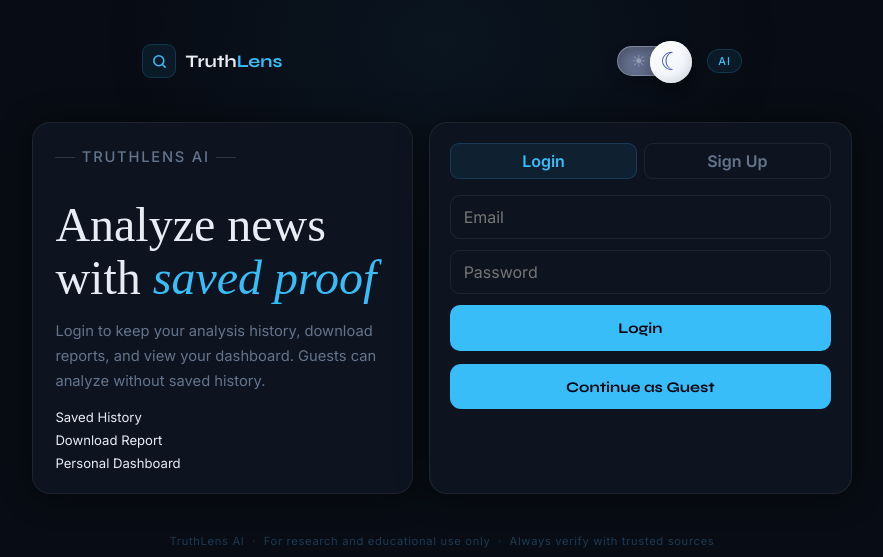
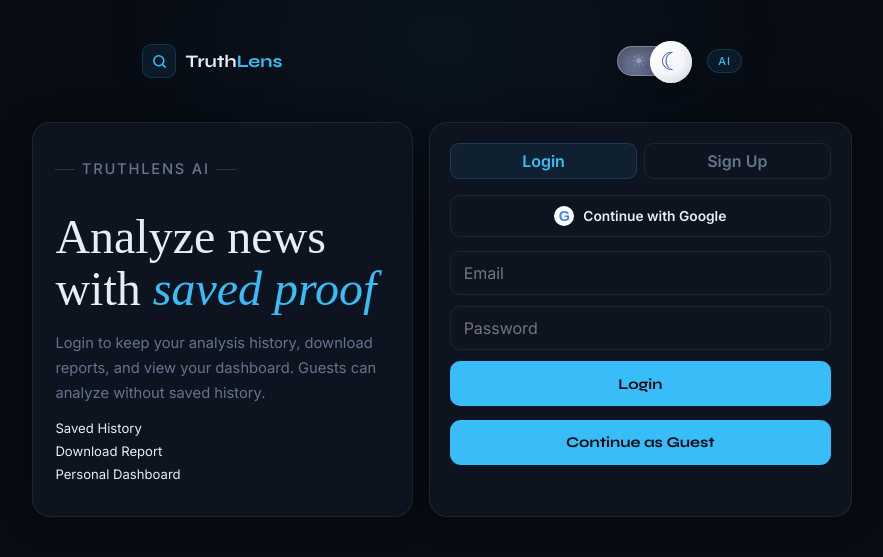
Before and after one commit to sourabh-2610/TruthLens, a Flask app: page / in a window 1280 px wide. Shown: the top 557 px of the page, without its empty margins (198-1081 px from the left). Run offline with Flask 3, Linux system fonts and the light colour scheme; parts of the project's set-up code (start-up, migrations or seed data) failed here and were passed over; some web fonts are replaced.

Commit message:
Add Google account sign in

```diff
--- a/app.py
+++ b/app.py
@@ -1,11 +1,14 @@
 import os
 import pickle
+import json
 import math
 import re
 import shutil
 import sqlite3
 import subprocess
 import uuid
+import urllib.parse
+import urllib.request
 import pytesseract
 from datetime import datetime
 from PIL import Image, ImageEnhance, ImageFilter, ImageOps, UnidentifiedImageError
@@ -33,6 +36,11 @@
 app.config['UPLOAD_FOLDER'] = str(UPLOAD_FOLDER)
 app.config['MAX_CONTENT_LENGTH'] = MAX_UPLOAD_SIZE
 app.config["SECRET_KEY"] = os.environ.get("SECRET_KEY", "truthlens-dev-secret-key")
+GOOGLE_CLIENT_ID = os.environ.get("GOOGLE_CLIENT_ID", "").strip()
+GOOGLE_CLIENT_SECRET = os.environ.get("GOOGLE_CLIENT_SECRET", "").strip()
+GOOGLE_AUTH_URL = "https://accounts.google.com/o/oauth2/v2/auth"
+GOOGLE_TOKEN_URL = "https://oauth2.googleapis.com/token"
+GOOGLE_USERINFO_URL = "https://www.googleapis.com/oauth2/v3/userinfo"
 
 
 def get_db_connection():
@@ -609,6 +617,55 @@
     return render_index(error=message), status
 
 
+def google_oauth_configured():
+    return bool(GOOGLE_CLIENT_ID and GOOGLE_CLIENT_SECRET)
+
+
+def fetch_json(url, data=None, headers=None):
+    body = None
+    request_headers = headers or {}
+
+    if data is not None:
+        body = urllib.parse.urlencode(data).encode("utf-8")
+        request_headers = {
+            "Content-Type": "application/x-www-form-urlencoded",
+            **request_headers,
+        }
+
+    request_object = urllib.request.Request(url, data=body, headers=request_headers)
+    with urllib.request.urlopen(request_object, timeout=12) as response:
+        return json.loads(response.read().decode("utf-8"))
+
+
+def login_or_create_google_user(profile):
+    email = (profile.get("email") or "").strip().lower()
+    name = (profile.get("name") or email.split("@")[0] or "Google User").strip()
+
+    if not email:
+        raise ValueError("Google did not return an email address.")
+
+    with get_db_connection() as connection:
+        user = connection.execute(
+            "SELECT id FROM users WHERE email = ?",
+            (email,),
+        ).fetchone()
+
+        if user:
+            user_id = user["id"]
+        else:
+            cursor = connection.execute(
+                """
+                INSERT INTO users (name, email, password_hash, created_at)
+                VALUES (?, ?, ?, ?)
+                """,
+                (name, email, generate_password_hash(uuid.uuid4().hex), now_string()),
+            )
+            user_id = cursor.lastrowid
+
+    session["user_id"] = user_id
+    session.pop("guest_mode", None)
+
+
 @app.route("/signup", methods=["POST"])
 def signup():
     name = request.form.get("name", "").strip()
@@ -660,6 +717,63 @@
 
     if wants_json_response():
         return jsonify({"ok": True, "message": "Logged in successfully."})
+
+    return redirect(url_for("home"))
+
+
+@app.route("/auth/google")
+def google_login():
+    if not google_oauth_configured():
+        return auth_error("Google login is not configured yet. Add GOOGLE_CLIENT_ID and GOOGLE_CLIENT_SECRET in Render.")
+
+    state = uuid.uuid4().hex
+    session["google_oauth_state"] = state
+    params = {
+        "client_id": GOOGLE_CLIENT_ID,
+        "redirect_uri": url_for("google_callback", _external=True),
+        "response_type": "code",
+        "scope": "openid email profile",
+        "state": state,
+        "prompt": "select_account",
+    }
+    return redirect(f"{GOOGLE_AUTH_URL}?{urllib.parse.urlencode(params)}")
+
+
+@app.route("/auth/google/callback")
+def google_callback():
+    expected_state = session.pop("google_oauth_state", None)
+    received_state = request.args.get("state")
+    code = request.args.get("code")
+
+    if not expected_state or received_state != expected_state:
+        return auth_error("Google login session expired. Please try again.")
+
+    if not code:
+        return auth_error("Google login was cancelled or failed.")
+
+    try:
+        token_data = fetch_json(
+            GOOGLE_TOKEN_URL,
+            {
+                "code": code,
+                "client_id": GOOGLE_CLIENT_ID,
+                "client_secret": GOOGLE_CLIENT_SECRET,
+                "redirect_uri": url_for("google_callback", _external=True),
+                "grant_type": "authorization_code",
+            },
+        )
+        access_token = token_data.get("access_token")
+        if not access_token:
+            raise ValueError("Google did not return an access token.")
+
+        profile = fetch_json(
+            GOOGLE_USERINFO_URL,
+            headers={"Authorization": f"Bearer {access_token}"},
+        )
+        login_or_create_google_user(profile)
+    except Exception:
+        app.logger.exception("Google login failed")
+        return auth_error("Google login failed. Please try email login or try again later.")
 
     return redirect(url_for("home"))
 
--- a/templates/index2.html
+++ b/templates/index2.html
@@ -1349,6 +1349,36 @@
       font-weight: 800;
     }
 
+    .google-btn {
+      width: 100%;
+      min-height: 42px;
+      display: inline-flex;
+      align-items: center;
+      justify-content: center;
+      gap: 0.55rem;
+      margin-bottom: 0.85rem;
+      border: 1px solid var(--border);
+      border-radius: 10px;
+      background: var(--surface);
+      color: var(--text);
+      font-size: 0.86rem;
+      font-weight: 800;
+      text-decoration: none;
+    }
+
+    .google-mark {
+      width: 20px;
+      height: 20px;
+      display: inline-grid;
+      place-items: center;
+      border-radius: 50%;
+      background: #fff;
+      color: #4285f4;
+      font-family: Arial, sans-serif;
+      font-size: 0.9rem;
+      font-weight: 800;
+    }
+
     .auth-modal {
       position: fixed;
       inset: 0;
@@ -1785,6 +1815,11 @@
           <button type="button" id="gateSignupTab" data-auth-tab="signup" onclick="switchAuthMode('signup')">Sign Up</button>
         </div>
 
+        <a class="google-btn" href="{{ url_for('google_login') }}">
+          <span class="google-mark" aria-hidden="true">G</span>
+          Continue with Google
+        </a>
+
         <form class="auth-form active" id="gateLoginForm" action="{{ url_for('login') }}" method="POST" data-auth-form data-auth-mode="login">
           <input type="email" name="email" placeholder="Email" autocomplete="email" required />
           <input type="password" name="password" placeholder="Password" autocomplete="current-password" required />
@@ -1802,7 +1837,7 @@
           <button type="submit" class="guest-btn">Continue as Guest</button>
         </form>
 
-        <div class="auth-message" id="gateAuthMessage" data-auth-message></div>
+        <div class="auth-message" id="gateAuthMessage" data-auth-message>{% if error %}{{ error }}{% endif %}</div>
       </div>
     </section>
   </main>
@@ -2053,6 +2088,11 @@
         <button type="button" id="signupTab" data-auth-tab="signup" onclick="switchAuthMode('signup')">Sign Up</button>
       </div>
 
+      <a class="google-btn" href="{{ url_for('google_login') }}">
+        <span class="google-mark" aria-hidden="true">G</span>
+        Continue with Google
+      </a>
+
       <form class="auth-form active" id="loginForm" action="{{ url_for('login') }}" method="POST" data-auth-form data-auth-mode="login">
         <input type="email" name="email" placeholder="Email" autocomplete="email" required />
         <input type="password" name="password" placeholder="Password" autocomplete="current-password" required />
@@ -2066,7 +2106,7 @@
         <button type="submit">Create Account</button>
       </form>
 
-      <div class="auth-message" id="authMessage" data-auth-message></div>
+      <div class="auth-message" id="authMessage" data-auth-message>{% if error %}{{ error }}{% endif %}</div>
     </div>
   </div>
   {% endif %}
```
